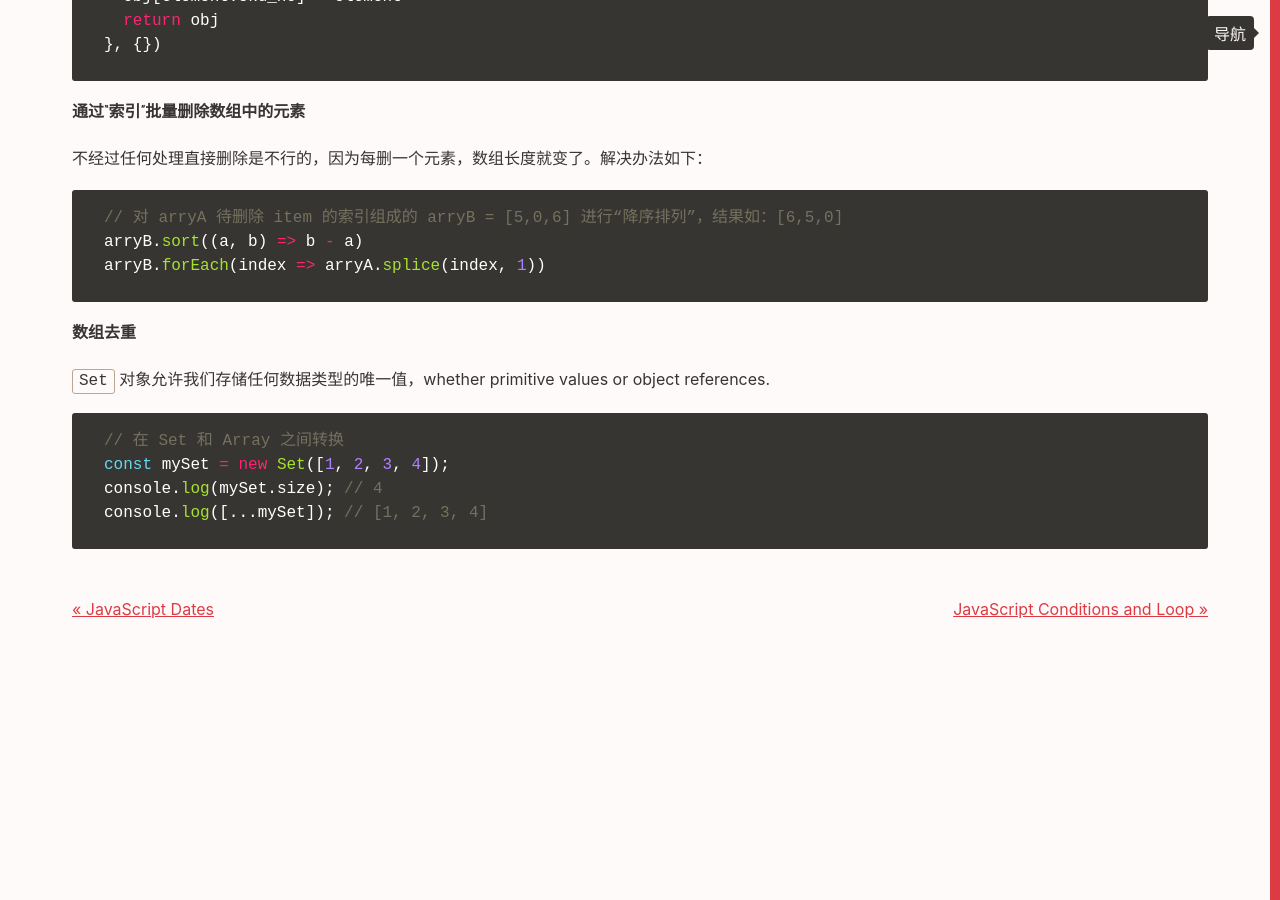
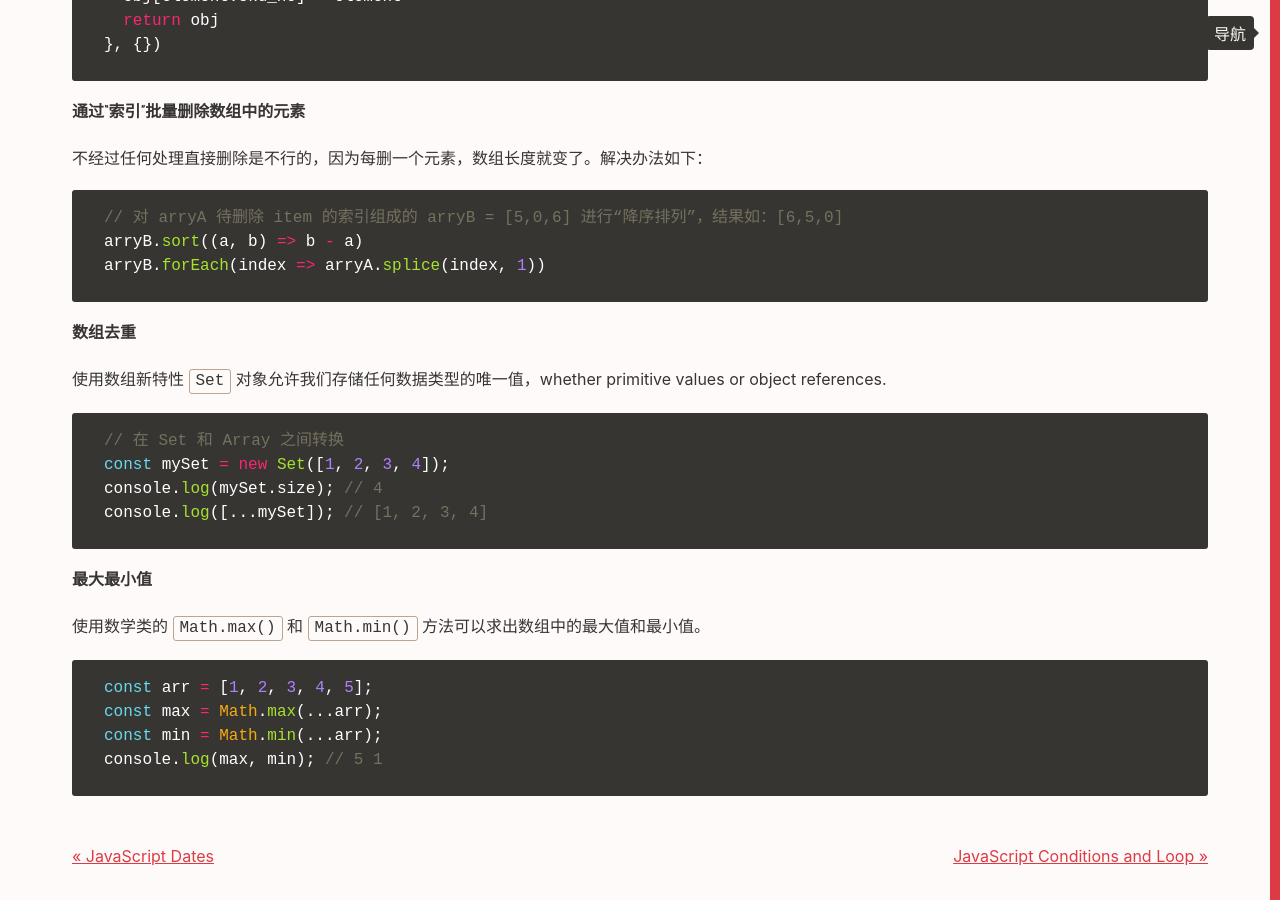
Before and after one commit to Vivi-wu/dive-into-web, a Jekyll site: the page built from _posts/2015-05-06-JavaScript-Arrays.markdown, in a window 1280 px wide and 900 px high, scrolled down 7693 px. Built offline with Jekyll 4.4.1, drawn with Linux system fonts in a browser that asks for light colours.

Commit message:
add js 数组、字符串新特性

````diff
--- a/_posts/2015-05-06-JavaScript-Arrays.markdown
+++ b/_posts/2015-05-06-JavaScript-Arrays.markdown
@@ -297,7 +297,7 @@ arryB.forEach(index => arryA.splice(index, 1))
 
 #### 数组去重
 
-`Set` 对象允许我们存储任何数据类型的唯一值，whether primitive values or object references.
+使用数组新特性 `Set` 对象允许我们存储任何数据类型的唯一值，whether primitive values or object references.
 
 ```js
 // 在 Set 和 Array 之间转换
@@ -305,3 +305,14 @@ const mySet = new Set([1, 2, 3, 4]);
 console.log(mySet.size); // 4
 console.log([...mySet]); // [1, 2, 3, 4]
 ```
+
+#### 最大最小值
+
+使用数学类的 `Math.max()` 和 `Math.min()` 方法可以求出数组中的最大值和最小值。
+
+```js
+const arr = [1, 2, 3, 4, 5];
+const max = Math.max(...arr);
+const min = Math.min(...arr);
+console.log(max, min); // 5 1
+```
````
Also changed, not shown: _posts/2015-05-02-JavaScript-String.markdown (+8 -0 lines), _posts/2016-02-29-ECMAScript-6.markdown (+11 -1 lines).
